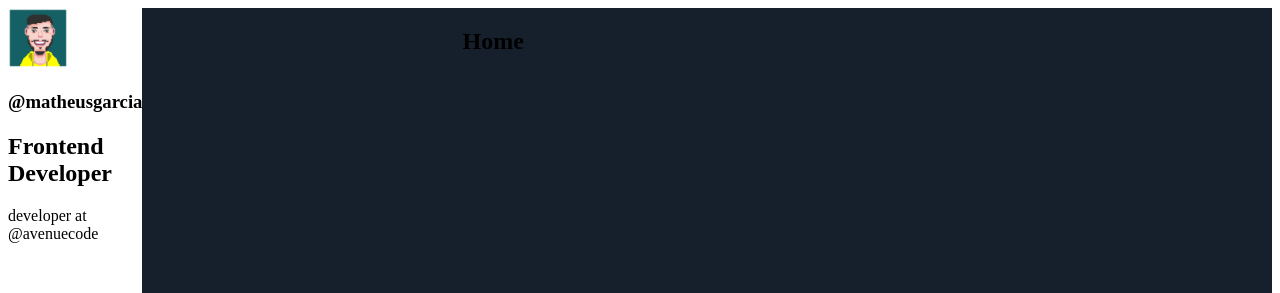
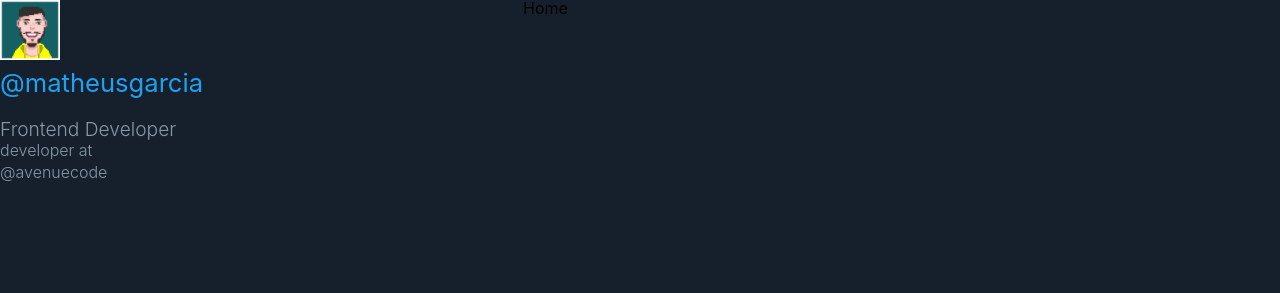
Before and after one commit to matlopgar/blog-gatsby, a Gatsby site: page / in a window 1280 px wide. Shown: the top 293 px of the page. Built offline with nearby package versions, Linux system fonts and the light colour scheme; Gatsby itself is replaced by a stand-in of ours.

Commit message:
styling components

```diff
--- a/src/components/Avatar/index.js
+++ b/src/components/Avatar/index.js
@@ -1,6 +1,6 @@
 import React from "react";
 import { useStaticQuery, graphql } from "gatsby";
-import Img from "gatsby-image"
+import * as S from './styled'
 const Avatar = () => {
     const { avatarImage } = useStaticQuery(
         graphql`
@@ -17,7 +17,7 @@
 
     )
 
-    return <Img fixed={avatarImage.childImageSharp.fixed} />
+    return <S.AvatarWrapper fixed={avatarImage.childImageSharp.fixed} />
     }
 
 export default Avatar
--- /dev/null
+++ b/src/components/Avatar/styled.js
@@ -0,0 +1,8 @@
+import styled from "styled-components";
+import Img from "gatsby-image";
+
+export const AvatarWrapper = styled(Img)`
+    height: 3.75rem;
+    margin: auto;
+    width: 3.75rem;
+`
--- a/src/components/Layout/index.js
+++ b/src/components/Layout/index.js
@@ -1,29 +1,21 @@
 import * as React from "react"
 import PropTypes from "prop-types"
 import Profile from "../Profile"
-import styled from 'styled-components'
+import GlobalStyles from "../../styles/global"
+import * as S from './styled'
 
-const LayoutWrapper = styled.section`
-  display: flex;
-`
-
-const LayoutMain = styled.main`
-  background: #16202c;
-  min-height: 100vh;
-  padding: 0 3.75rem 0 20rem;
-  width: 100%;
-`
 
 const Layout = ({ children }) => {
 
 
   return (
-    <LayoutWrapper>
+    <S.LayoutWrapper>
+    <GlobalStyles />
       <aside>
         <Profile></Profile>
       </aside>
-      <LayoutMain>{children}</LayoutMain>
-    </LayoutWrapper>
+      <S.LayoutMain>{children}</S.LayoutMain>
+    </S.LayoutWrapper>
   )
 }
 
--- /dev/null
+++ b/src/components/Layout/styled.js
@@ -0,0 +1,12 @@
+import styled from "styled-components"
+
+export const LayoutWrapper = styled.section`
+  display: flex;
+`
+
+export const LayoutMain = styled.main`
+  background: #16202c;
+  min-height: 100vh;
+  padding: 0 3.75rem 0 20rem;
+  width: 100%;
+`
--- a/src/components/Profile/index.js
+++ b/src/components/Profile/index.js
@@ -1,6 +1,7 @@
 import React from "react";
 import { graphql, useStaticQuery } from "gatsby";
 import Avatar from "../Avatar";
+import * as S from "./styled"
 const Profile = () => {
   const {
     site: {
@@ -21,12 +22,15 @@
   `)
 
   return (
-    <div className="Profile-wrapper">
-      <Avatar />
-      <h1>{author}</h1>
-      <h2>{position}</h2>
-      <p>{description}</p>
-    </div>
+    <S.ProfileWrapper>
+      <S.ProfileLink>
+        <Avatar />
+        <S.ProfileAuthor>{author}</S.ProfileAuthor>
+      </S.ProfileLink>
+      <S.ProfilePosition>{position}</S.ProfilePosition>
+      <S.ProfileDescription>{description}</S.ProfileDescription>
+
+    </S.ProfileWrapper>
   )
 }
 
--- /dev/null
+++ b/src/components/Profile/styled.js
@@ -0,0 +1,34 @@
+import styled from "styled-components";
+import { Link } from "gatsby"
+
+export const ProfileWrapper = styled.section`
+    color: #8899a6;
+    display: flex;
+    flex-direction: column;
+`
+
+export const ProfileLink = styled(Link)`
+    color: #8899a6;
+    text-decoration: none;
+    transition: color 0.5s;
+
+    &:hover {
+        color: #1fa1f2;
+    }
+`
+export const ProfileAuthor = styled.h1`
+  font-size: 1.6rem;
+  margin: 0.5rem auto 1.5rem;
+`
+
+export const ProfilePosition = styled.small`
+  display: block;
+  font-size: 1.2rem;
+  font-weight: 300;
+`
+
+export const ProfileDescription = styled.p`
+  font-size: 1rem;
+  font-weight: 300;
+  line-height: 1.4;
+`
--- /dev/null
+++ b/src/styles/global.js
@@ -0,0 +1,55 @@
+import { createGlobalStyle } from "styled-components";
+
+/* http://meyerweb.com/eric/tools/css/reset/
+   v2.0 | 20110126
+   License: none (public domain)
+*/
+const GlobalStyles = createGlobalStyle`
+html, body, div, span, applet, object, iframe,
+h1, h2, h3, h4, h5, h6, p, blockquote, pre,
+a, abbr, acronym, address, big, cite, code,
+del, dfn, em, img, ins, kbd, q, s, samp,
+small, strike, strong, sub, sup, tt, var,
+b, u, i, center,
+dl, dt, dd, ol, ul, li,
+fieldset, form, label, legend,
+table, caption, tbody, tfoot, thead, tr, th, td,
+article, aside, canvas, details, embed,
+figure, figcaption, footer, header, hgroup,
+menu, nav, output, ruby, section, summary,
+time, mark, audio, video {
+	margin: 0;
+	padding: 0;
+	border: 0;
+	font-size: 100%;
+	font: inherit;
+	vertical-align: baseline;
+}
+/* HTML5 display-role reset for older browsers */
+article, aside, details, figcaption, figure,
+footer, header, hgroup, menu, nav, section {
+	display: block;
+}
+body {
+    background: #16202c;
+	line-height: 1;
+    font-size: 100%;
+    font-family: --apple-system, BlinkMacSystemFont, 'Segoe UI', Roboto, Oxygen, Ubuntu, Cantarell, 'Open Sans', 'Helvetica Neue', sans-serif;
+}
+ol, ul {
+	list-style: none;
+}
+blockquote, q {
+	quotes: none;
+}
+blockquote:before, blockquote:after,
+q:before, q:after {
+	content: '';
+	content: none;
+}
+table {
+	border-collapse: collapse;
+	border-spacing: 0;
+}
+`
+export default GlobalStyles
```
